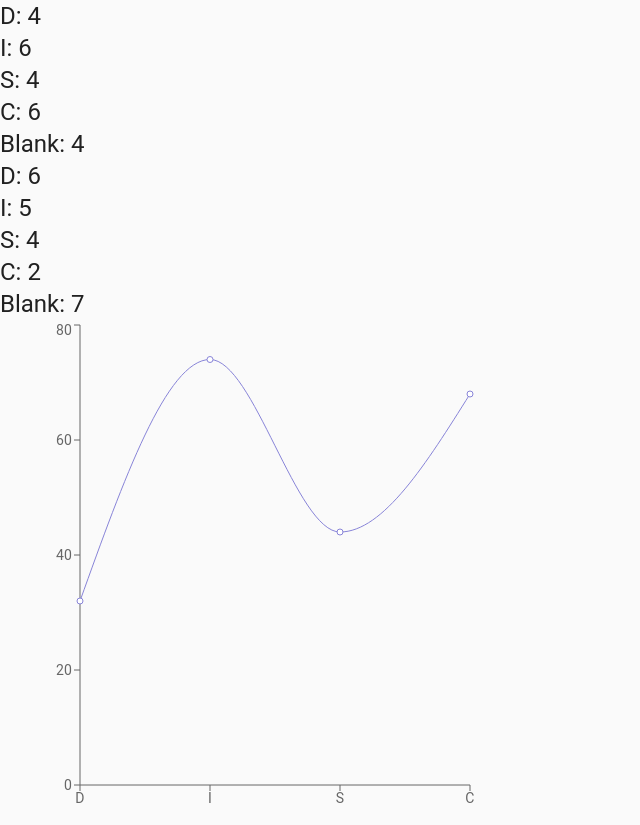
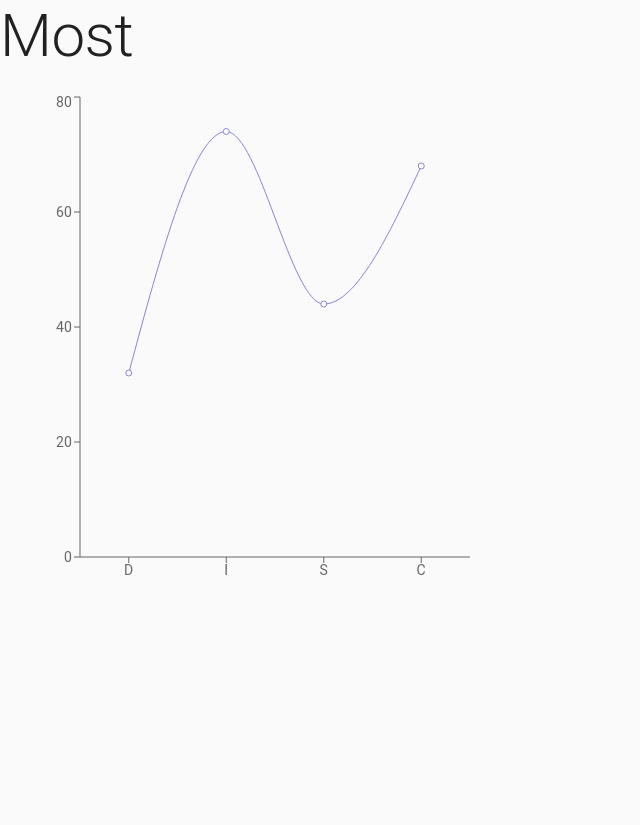
Before and after one commit to jessemart07/tcs-disc-app, a React (Create React App) app: page /result in a window 1280 px wide. Shown: the whole page, without its empty margins (0-640 px from the left). After the commit the page ends 800 px from the top, so only its background shows below. Built offline with nearby package versions, Linux system fonts and the light colour scheme.

Commit message:
-update MostGraph -add MostGraph header

```diff
--- a/src/containers/DISCResult/DISCResult.js
+++ b/src/containers/DISCResult/DISCResult.js
@@ -184,21 +184,6 @@ class DISCResult extends Component {
         return(
             <React.Fragment>
                 <div>
-                    <div>
-                        <Typography variant="h5">D: {most.D}</Typography>
-                        <Typography variant="h5">I: {most.I}</Typography>
-                        <Typography variant="h5">S: {most.S}</Typography>
-                        <Typography variant="h5">C: {most.C}</Typography>
-                        <Typography variant="h5">Blank: {most.Blank}</Typography>
-                    </div>
-
-                    <div>
-                        <Typography variant="h5">D: {least.D}</Typography>
-                        <Typography variant="h5">I: {least.I}</Typography>
-                        <Typography variant="h5">S: {least.S}</Typography>
-                        <Typography variant="h5">C: {least.C}</Typography>
-                        <Typography variant="h5">Blank: {least.Blank}</Typography>
-                    </div>
                     <MostGraph
                         dValue={most.D}
                         iValue={most.I}
--- a/src/containers/DISCResult/MostGraph/MostGraph.js
+++ b/src/containers/DISCResult/MostGraph/MostGraph.js
@@ -1,5 +1,6 @@
+import { Typography } from '@material-ui/core';
 import React from 'react';
-import { LineChart, Line, ResponsiveContainer, XAxis, YAxis, CartesianGrid, Tooltip } from 'recharts';
+import { LineChart, Line, ComposedChart, XAxis, YAxis, CartesianGrid, Tooltip, Bar } from 'recharts';
 
 const MostGraph = (props) => {
     let dWeight = 0;
@@ -215,13 +216,16 @@ const MostGraph = (props) => {
     ]
 
     return(
+        <React.Fragment>
+            <Typography style={{marginBottom:20}} variant="h2">Most</Typography>
+            <ComposedChart width={500} height={500} data={data} margin={{ top: 5, right: 30, left: 20, bottom: 5 }}>
+                <YAxis />
+                <XAxis dataKey="name"/>
+                <Tooltip/>
+                <Line type="monotone" dataKey="amount" stroke="#8884d8"></Line>
+            </ComposedChart>
+        </React.Fragment>
 
-        <LineChart width={500} height={500} data={data} margin={{ top: 5, right: 30, left: 20, bottom: 5 }}>
-            <YAxis />
-            <XAxis dataKey="name"/>
-            <Tooltip/>
-            <Line type="monotone" dataKey="amount" stroke="#8884d8"></Line>
-        </LineChart>
 
     )
 }
```
